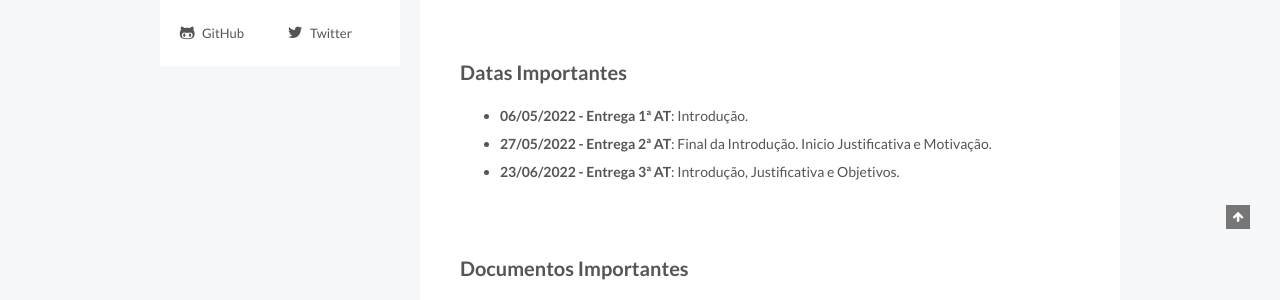
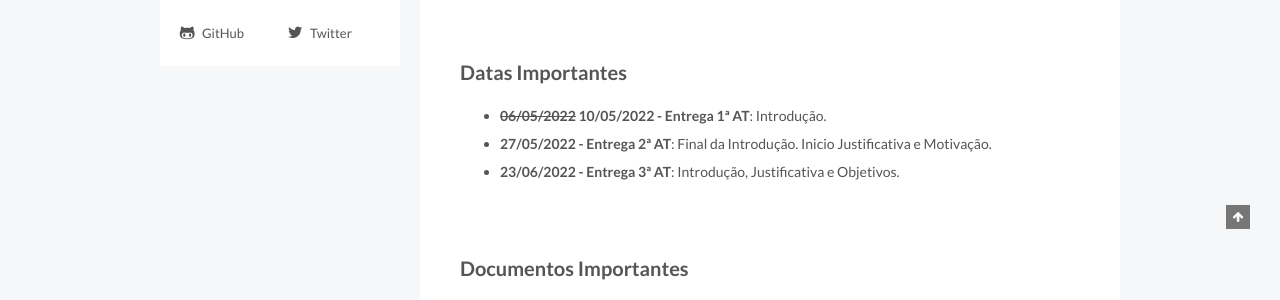
Before and after one commit to fdoliv/fdoliv.github.io, a Jekyll site: the page built from courses/pi/index.md, in a window 1280 px wide. Shown: the part 771-1071 px from the top of the page. Built offline with Jekyll 4.4.1, drawn with Linux system fonts in a browser that asks for light colours.

Commit message:
Atualização da data

```diff
--- a/courses/pi/index.md
+++ b/courses/pi/index.md
@@ -30,7 +30,7 @@ Por exemplo, o grupo 8 do 3º ano C que está no segundo bimestre que fez a ativ
 
 <br/>
 ## Datas Importantes
-* **06/05/2022 - Entrega 1ª AT**: Introdução.
+* **<s>06/05/2022</s> 10/05/2022 - Entrega 1ª AT**: Introdução.
 * **27/05/2022 - Entrega 2ª AT**: Final da Introdução. Inicio Justificativa e Motivação.
 * **23/06/2022 - Entrega 3ª AT**: Introdução, Justificativa e Objetivos.
 
```
